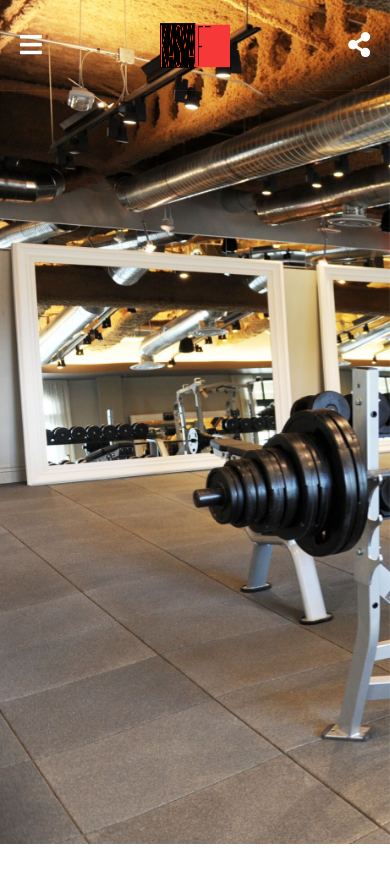
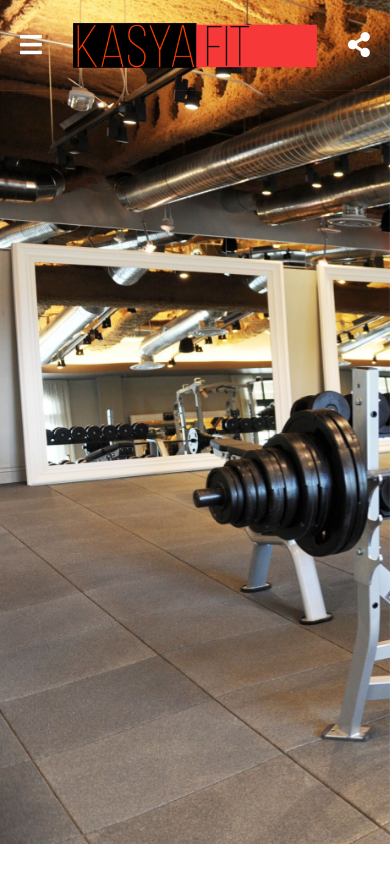
Before and after one commit to IvanPivovarovUA/IvanPivovarovUA.github.io, a plain HTML site: page test1/test.html in a window 390 px wide. Shown: the top 882 px of the page. Drawn offline with Linux system fonts and the light colour scheme.

Commit message:
Update Menu.css

```diff
--- a/test1/Css/Menu.css
+++ b/test1/Css/Menu.css
@@ -257,8 +257,8 @@ a {
 
 @media screen and (max-width: 450px) {
 	.Header-Logo {
-		width:70px;
-		margin:0px;
+
+		margin:0px 0px;
 		margin-left: 0px;
 		margin-rigth: 0px;
 	}
```
